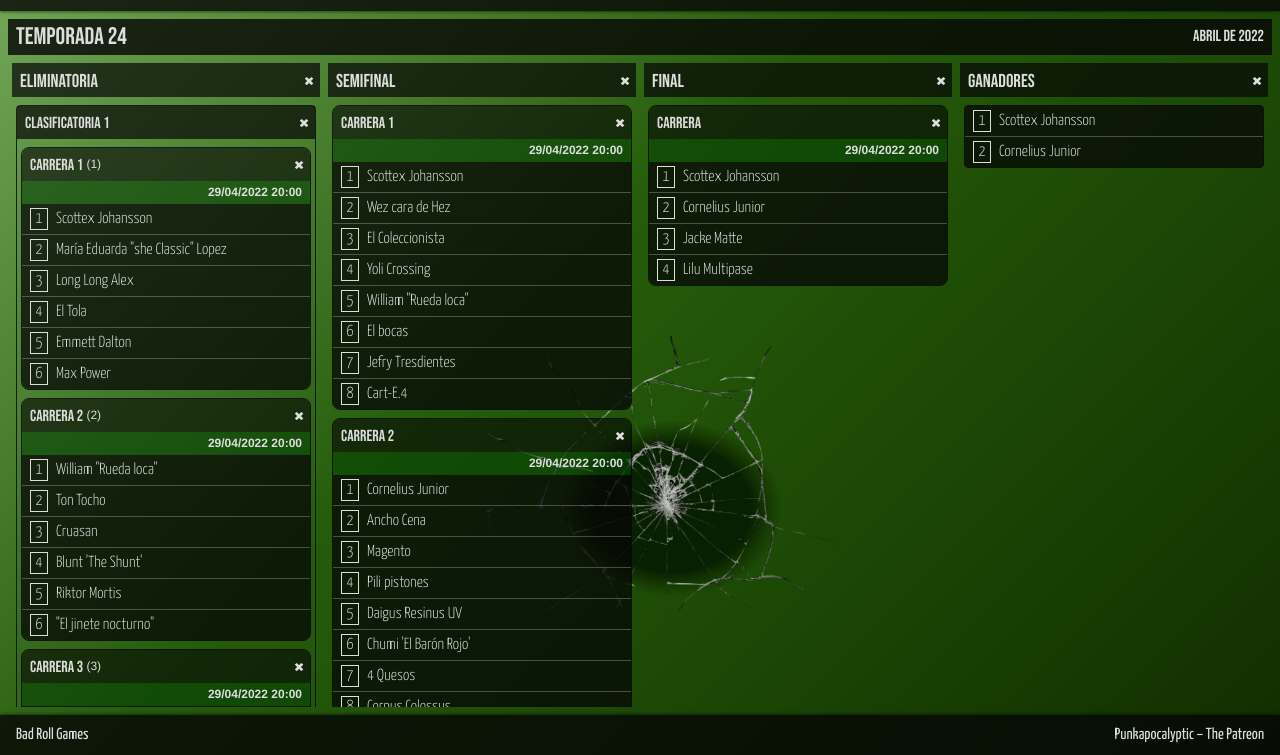
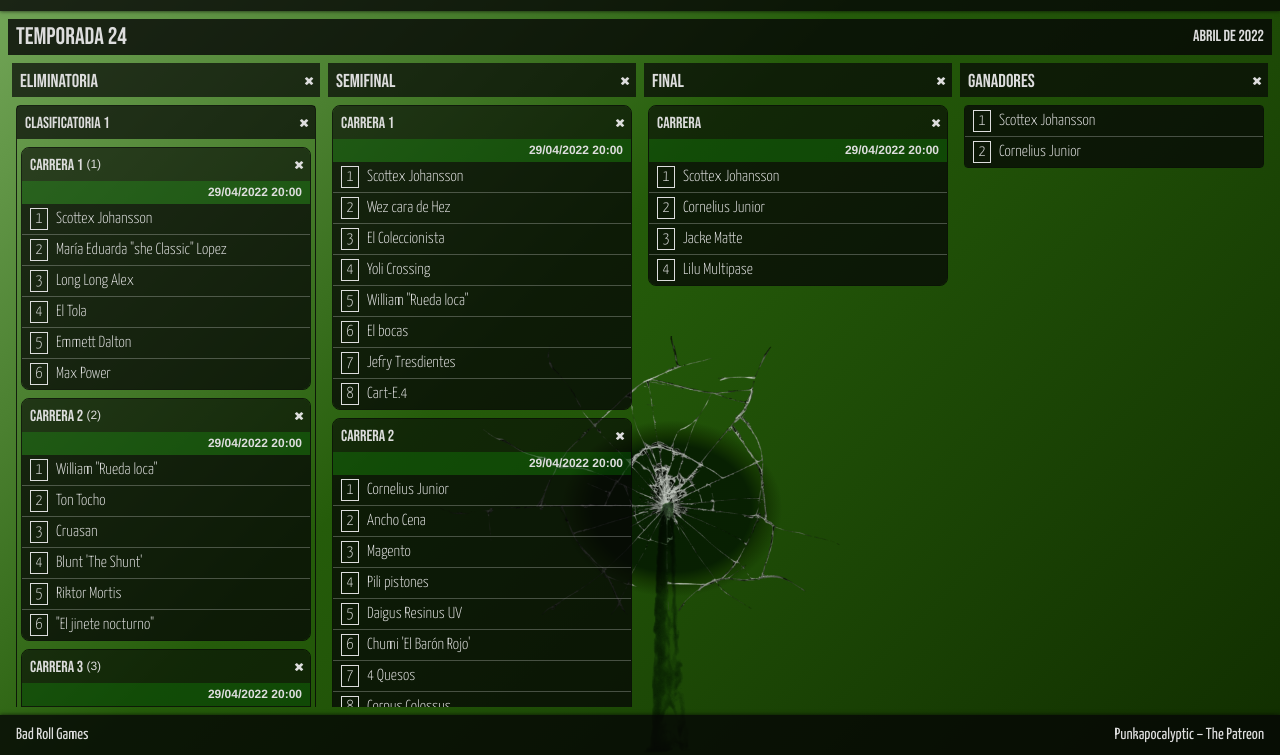
Before and after one commit to punkapocalyptic/almanaque-de-cartmageddon, a plain HTML site: page 2022-04.htm in a window 1280 px wide. Shown: the part 45-800 px from the top of the page. Drawn offline with Linux system fonts and the light colour scheme.

Commit message:
Wallglass Crash update.
La clase en lugar de ser un modifier de .season lo es de stori-arc.

```diff
--- a/css/index.css
+++ b/css/index.css
@@ -519,7 +519,7 @@ ul {
     /** Decoración: Experimento para temporadas.
      */
 
-    .season:target::before {
+    .storic-arc--wallglass-crash::before {
         background: bottom center no-repeat url('../img/waterfall.gif');
         background-size: contain;
         bottom: 0;
```
